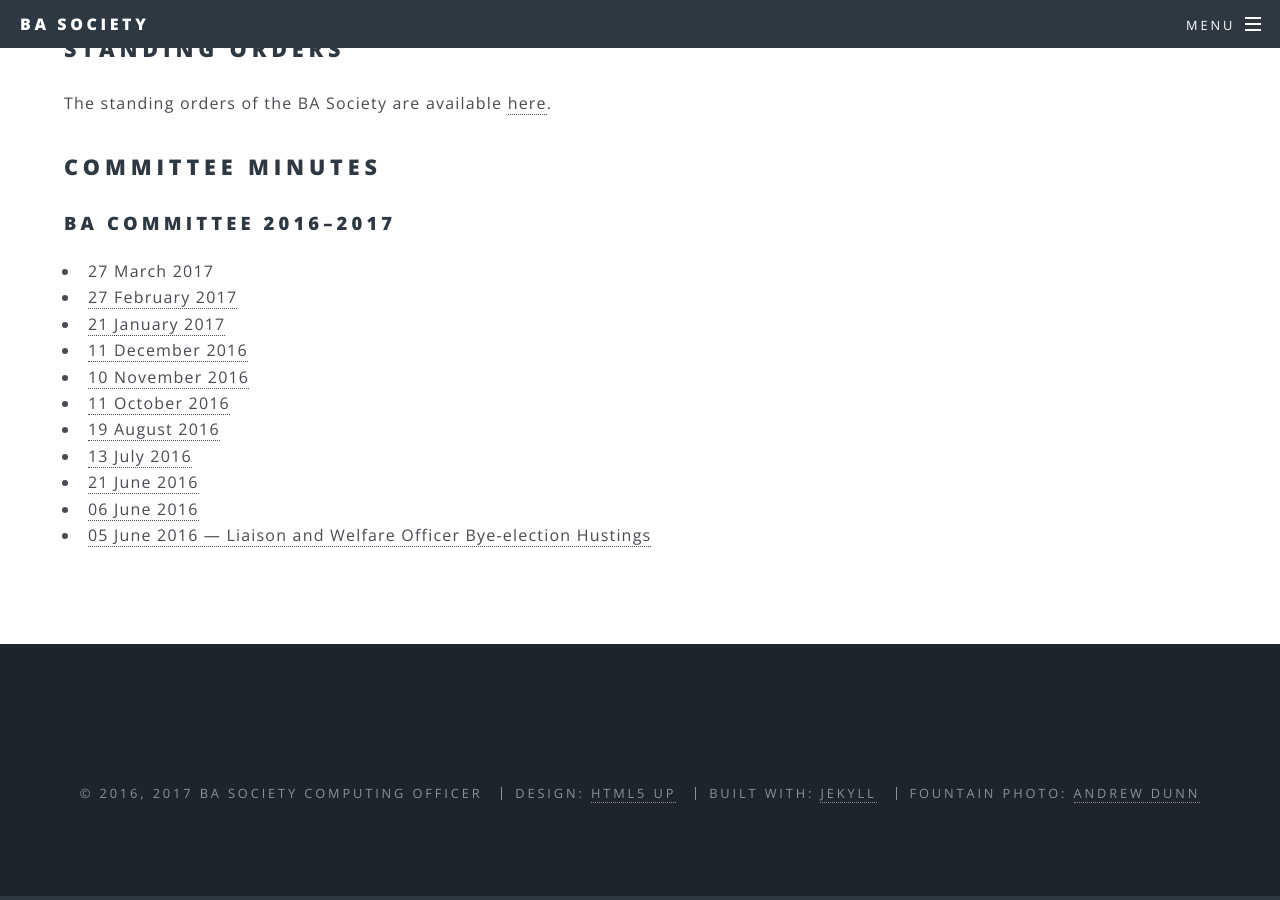
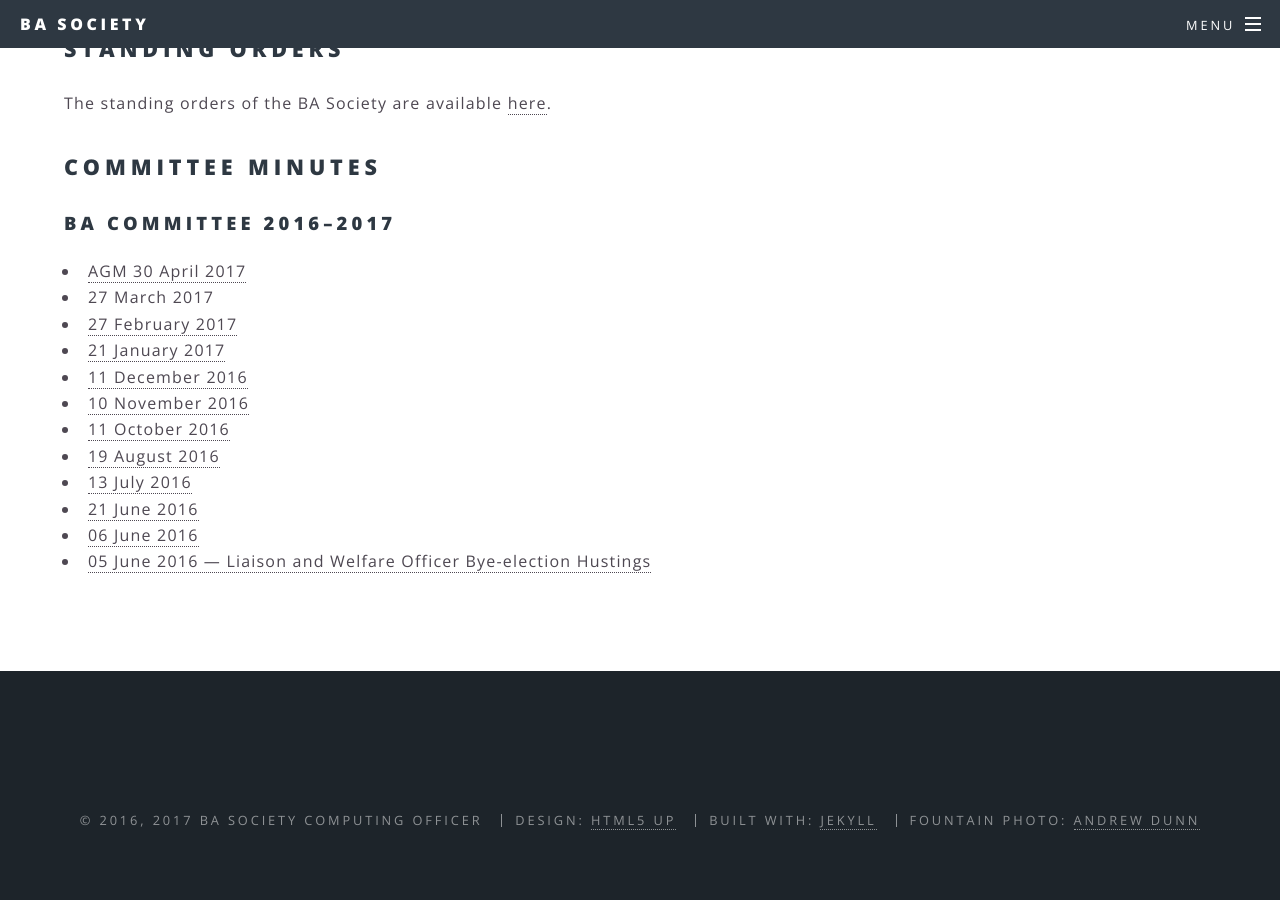
Before and after one commit to TrinityBASociety/trinitybasociety.github.io, a Jekyll site: the page built from about-us/index.md, in a window 1280 px wide and 900 px high, scrolled down 759 px. Built offline with Jekyll 4.4.1, drawn with Linux system fonts in a browser that asks for light colours.

Commit message:
Add AGM minutes

```diff
--- a/about-us/index.md
+++ b/about-us/index.md
@@ -20,6 +20,7 @@ The standing orders of the BA Society are available [here](/docs/standing_orders
 ## Committee minutes
 
 ### BA Committee 2016–2017
+* [AGM 30 April 2017](/docs/minutes/2017-04-30_AGM.pdf){:target="_blank"}
 * 27 March 2017
 * [27 February 2017](/docs/minutes/2017-02-27.pdf){:target="_blank"}
 * [21 January 2017](/docs/minutes/2017-01-21.pdf){:target="_blank"}
```
Also changed, not shown: 1 other file.
